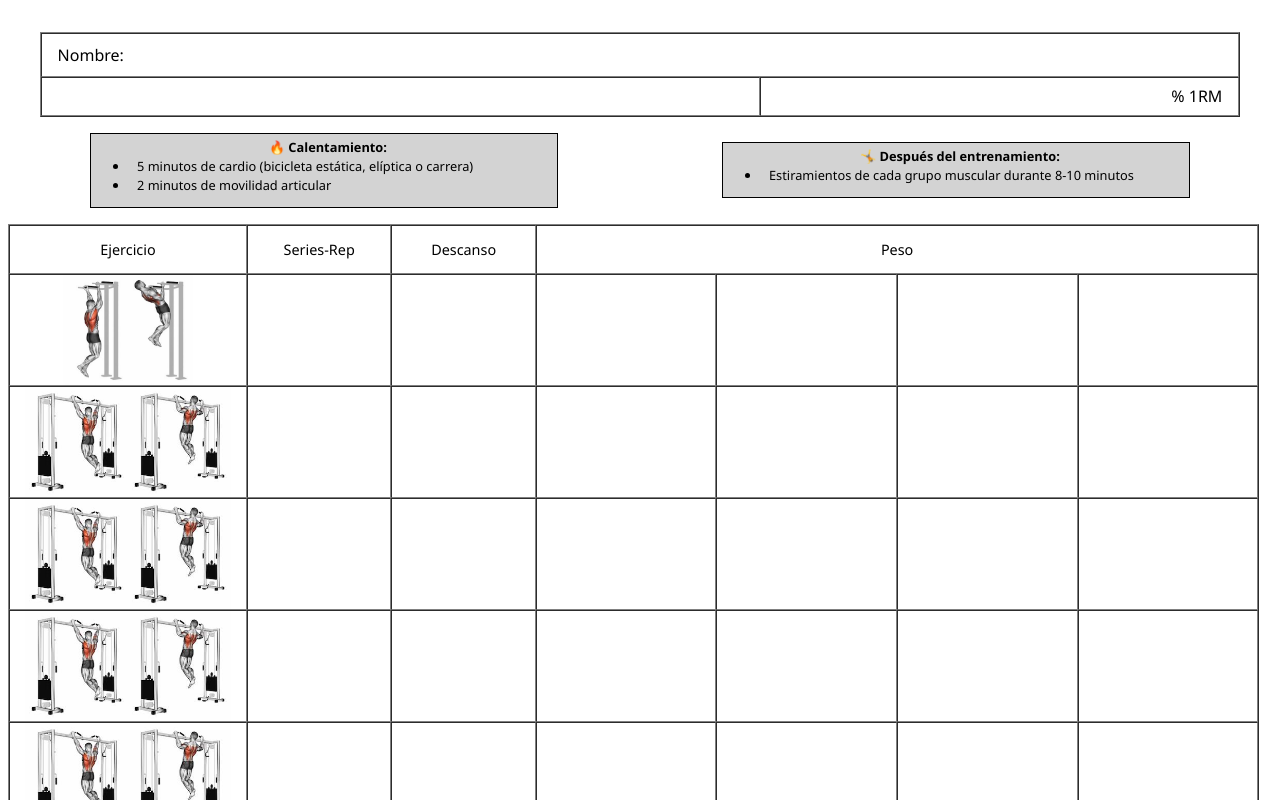
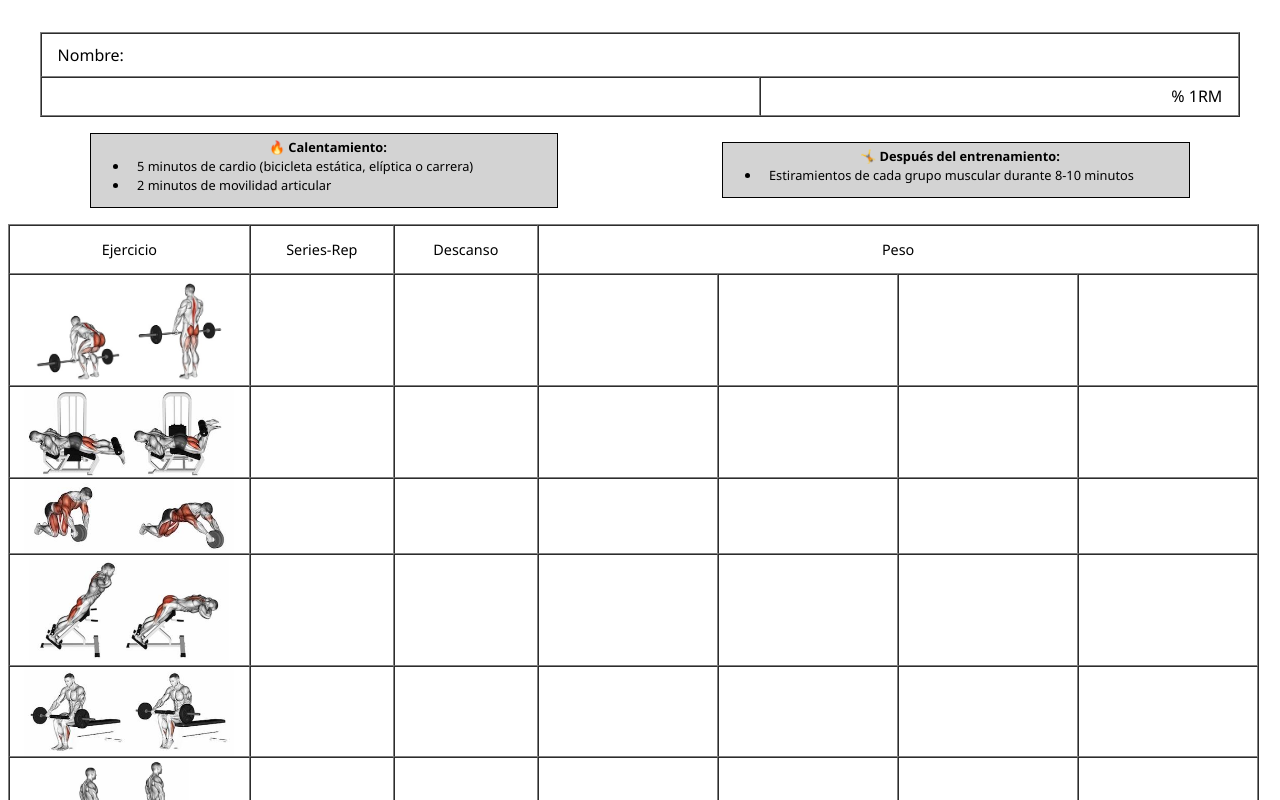
Before and after one commit to fernanfpinformatica/gym-workout-creator, a Vue app: page / in a window 1280 px wide. Shown: the top 800 px of the page. Built offline with nearby package versions, Linux system fonts and the light colour scheme.

Commit message:
Workout divided in 7 days done (only 4 last days)

```diff
--- a/src/App.vue
+++ b/src/App.vue
@@ -11,7 +11,7 @@
 import Workout from './components/Workout.vue'
 import workouts from './assets/data/workouts.js'
 
-const workoutSelector = "torsoPierna";
+const workoutSelector = "dividedRoutineDay7";
 
 export default {
   name: 'App',
--- a/src/assets/data/workouts.js
+++ b/src/assets/data/workouts.js
@@ -1,5 +1,5 @@
 const workouts = {
-  torsoPierna: {
+  dividedRoutineDay4: {
     workoutTableData: {
       titlesList: [
         "Ejercicio",
@@ -10,22 +10,22 @@ const workouts = {
       weightColumnColespan: 4,
       exercises: [
         {
-          imgSrc: require('./../img/Back+Lats/image--007.jpg')
+          imgSrc: require('./../img/UpperLegs+Glutes/image--063.jpg')
         },
         {
-          imgSrc: require('./../img/Back+Lats/image--005.jpg')
+          imgSrc: require('./../img/UpperLegs+Glutes/image--019.jpg')
         },
         {
-          imgSrc: require('./../img/Back+Lats/image--005.jpg')
+          imgSrc: require('./../img/Forearms+Calves/image--012.jpg')
         },
         {
-          imgSrc: require('./../img/Back+Lats/image--005.jpg')
+          imgSrc: require('./../img/Forearms+Calves/image--013.jpg')
         },
         {
-          imgSrc: require('./../img/Back+Lats/image--005.jpg')
+          imgSrc: require('./../img/UpperLegs+Glutes/image--017.jpg')
         },
         {
-          imgSrc: require('./../img/Back+Lats/image--005.jpg')
+          imgSrc: require('./../img/Back+Lats/image--041.jpg')
         },
       ]
     },
@@ -44,7 +44,145 @@ const workouts = {
         ]
       }
     ]
-  }
+  },
+  dividedRoutineDay5: {
+    workoutTableData: {
+      titlesList: [
+        "Ejercicio",
+        "Series-Rep",
+        "Descanso",
+        "Peso",
+      ],
+      weightColumnColespan: 4,
+      exercises: [
+        {
+          imgSrc: require('./../img/Back+Lats/image--005.jpg')
+        },
+        {
+          imgSrc: require('./../img/Back+Lats/image--045.jpg')
+        },
+        {
+          imgSrc: require('./../img/UpperLegs+Glutes/image--005.jpg')
+        },
+        {
+          imgSrc: require('./../img/UpperLegs+Glutes/image--014.jpg')
+        },
+        {
+          imgSrc: require('./../img/Shoulders/image--008.jpg')
+        },
+        {
+          imgSrc: require('./../img/Triceps/image--015.jpg')
+        },
+      ]
+    },
+    calloutData: [
+      {
+        title: "🔥 Calentamiento:",
+        listItems: [
+          "5 minutos de cardio (bicicleta estática, elíptica o carrera)",
+          "2 minutos de movilidad articular"
+        ]
+      },
+      {
+        title: "🤸 Después del entrenamiento:",
+        listItems: [
+          "Estiramientos de cada grupo muscular durante 8-10 minutos"
+        ]
+      }
+    ]
+  },
+  dividedRoutineDay6: {
+    workoutTableData: {
+      titlesList: [
+        "Ejercicio",
+        "Series-Rep",
+        "Descanso",
+        "Peso",
+      ],
+      weightColumnColespan: 4,
+      exercises: [
+        {
+          imgSrc: require('./../img/Chest/image--009.jpg')
+        },
+        {
+          imgSrc: require('./../img/Chest/image--011.jpg')
+        },
+        {
+          imgSrc: require('./../img/UpperLegs+Glutes/image--063.jpg')
+        },
+        {
+          imgSrc: require('./../img/UpperLegs+Glutes/image--019.jpg')
+        },
+        {
+          imgSrc: require('./../img/Biceps/image--030.jpg')
+        },
+        {
+          imgSrc: require('./../img/Triceps/image--015.jpg')
+        },
+      ]
+    },
+    calloutData: [
+      {
+        title: "🔥 Calentamiento:",
+        listItems: [
+          "5 minutos de cardio (bicicleta estática, elíptica o carrera)",
+          "2 minutos de movilidad articular"
+        ]
+      },
+      {
+        title: "🤸 Después del entrenamiento:",
+        listItems: [
+          "Estiramientos de cada grupo muscular durante 8-10 minutos"
+        ]
+      }
+    ]
+  },
+  dividedRoutineDay7: {
+    workoutTableData: {
+      titlesList: [
+        "Ejercicio",
+        "Series-Rep",
+        "Descanso",
+        "Peso",
+      ],
+      weightColumnColespan: 4,
+      exercises: [
+        {
+          imgSrc: require('./../img/UpperLegs+Glutes/image--024.jpg')
+        },
+        {
+          imgSrc: require('./../img/UpperLegs+Glutes/image--017.jpg')
+        },
+        {
+          imgSrc: require('./../img/Abs+Core/image--016.jpg')
+        },
+        {
+          imgSrc: require('./../img/Back+Lats/image--024.jpg')
+        },
+        {
+          imgSrc: require('./../img/Forearms+Calves/image--013.jpg')
+        },
+        {
+          imgSrc: require('./../img/Forearms+Calves/image--012.jpg')
+        },
+      ]
+    },
+    calloutData: [
+      {
+        title: "🔥 Calentamiento:",
+        listItems: [
+          "5 minutos de cardio (bicicleta estática, elíptica o carrera)",
+          "2 minutos de movilidad articular"
+        ]
+      },
+      {
+        title: "🤸 Después del entrenamiento:",
+        listItems: [
+          "Estiramientos de cada grupo muscular durante 8-10 minutos"
+        ]
+      }
+    ]
+  },
 }
 
   export default workouts;
```
